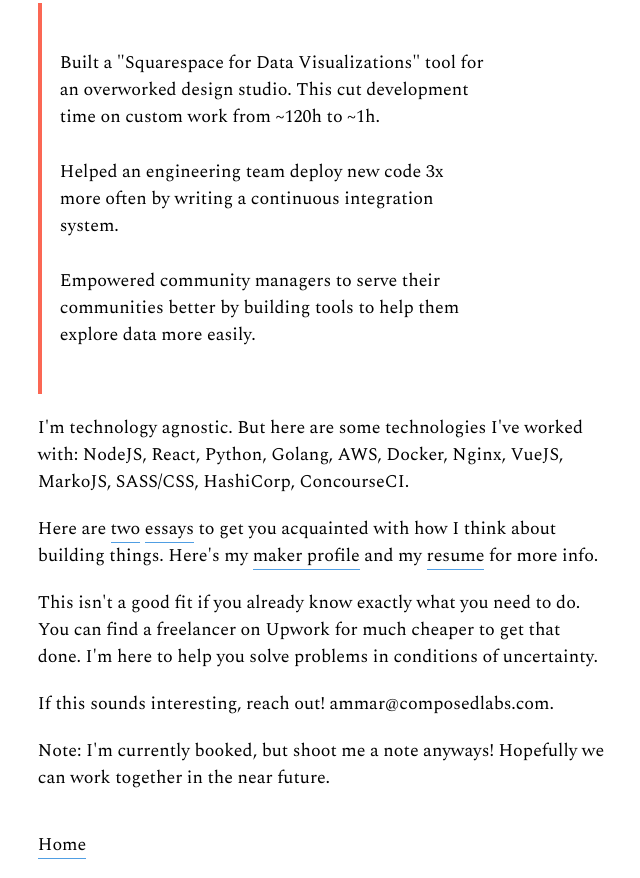
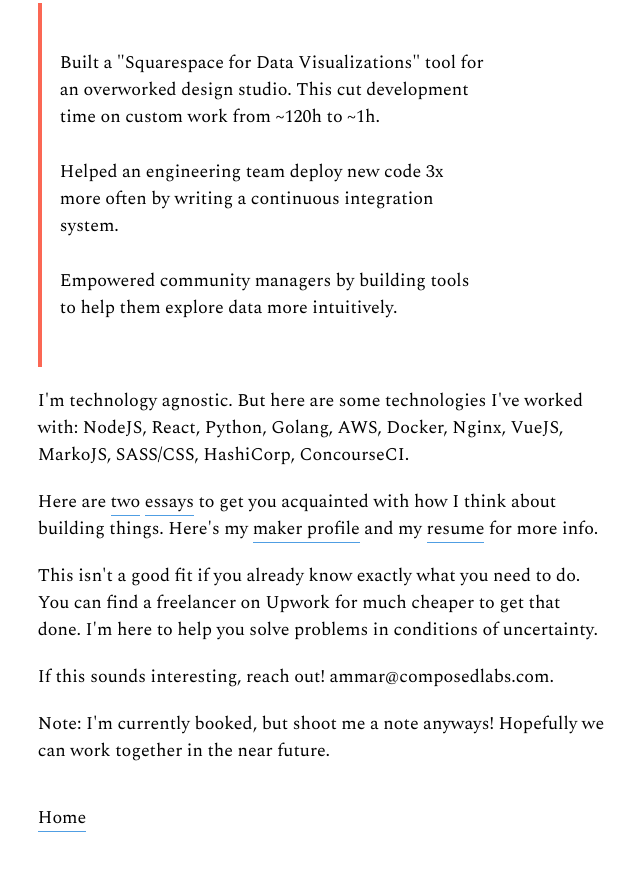
Before and after one commit to ammarm08/ammarm08.github.io, a plain HTML site: page composed-labs/index.html in a window 1280 px wide. Shown: the part 1788-2666 px from the top of the page, without its empty margins (223-863 px from the left). After the commit the page ends 2639 px from the top, so only its background shows below. Drawn offline with nearby package versions, Linux system fonts and the light colour scheme.

Commit message:
composed: jumbled community manager sentence fix

```diff
--- a/composed-labs/index.html
+++ b/composed-labs/index.html
@@ -102,7 +102,7 @@
               </p>
 
               <p>
-                Empowered community managers to serve their communities better by building tools to help them explore data more easily.
+                Empowered community managers by building tools to help them explore data more intuitively.
               </p>
             </div>
           </li>
```
